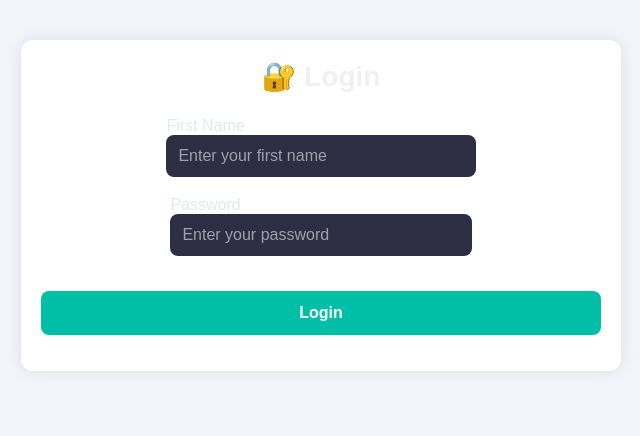
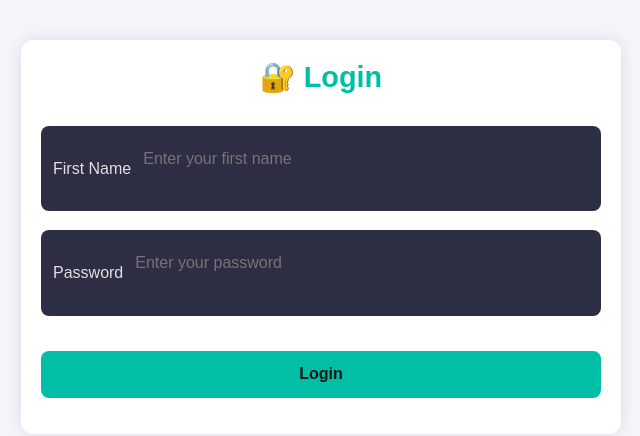
Before and after one commit to zoyajaved/btc-predict-dashboard, a React (Create React App) app: page /login in a window 1280 px wide. Shown: the top 436 px of the page, without its empty margins (319-959 px from the left). Built offline with nearby package versions, Linux system fonts and the light colour scheme; no server answers.

Commit message:
Full redesign of AuthForm.css with large inputs and icon groups

```diff
--- a/src/styles/AuthForm.css
+++ b/src/styles/AuthForm.css
@@ -1,49 +1,79 @@
+/* General Auth Form Styles */
 .auth-container {
-  max-width: 420px;        /* Increased width */
-  width: 90%;
-  margin: 80px auto;
+  width: 100%;
+  max-width: 420px;
+  margin: 5% auto;
+  background-color: #1e1e2f;
   padding: 2.5rem;
-  background-color: #1e1e2f;
-  border-radius: 15px;
-  box-shadow: 0 8px 24px rgba(0, 0, 0, 0.3);
+  border-radius: 12px;
+  box-shadow: 0 8px 20px rgba(0, 191, 166, 0.2);
+  color: #e0e0e0;
   display: flex;
   flex-direction: column;
   align-items: center;
 }
 
 .auth-container h2 {
-  color: #f0f0f0;
-  margin-bottom: 1.5rem;
-  font-size: 1.75rem;
+  margin-bottom: 2rem;
+  font-size: 1.8rem;
+  color: #00bfa6;
 }
 
-.auth-container input {
+/* Input with icon */
+.input-group {
+  display: flex;
+  align-items: center;
   width: 100%;
+  background-color: #2d2d44;
+  border-radius: 8px;
   padding: 0.75rem;
   margin-bottom: 1.2rem;
+  transition: background 0.3s ease;
+}
+
+.input-group span {
+  color: #00bfa6;
+  margin-right: 10px;
+  font-size: 1.2rem;
+}
+
+.input-group input {
+  flex: 1;
   border: none;
-  border-radius: 8px;
-  background-color: #2d2d44;
+  outline: none;
+  background: transparent;
   color: #e0e0e0;
   font-size: 1rem;
 }
 
-.auth-container input::placeholder {
-  color: #a0a0b0;
+/* Fallback input (for login.js inputs without group) */
+.auth-container input[type="text"],
+.auth-container input[type="password"],
+.auth-container input[type="email"],
+.auth-container input[type="number"] {
+  width: 100%;
+  padding: 0.75rem;
+  margin-bottom: 1.2rem;
+  background-color: #2d2d44;
+  border: none;
+  border-radius: 8px;
+  color: #e0e0e0;
+  font-size: 1rem;
 }
 
+/* Button Styling */
 .auth-container button {
   width: 100%;
-  padding: 0.8rem;
+  padding: 0.9rem;
+  font-size: 1rem;
   background-color: #00bfa6;
-  color: #ffffff;
+  color: #121212;
   border: none;
   border-radius: 8px;
-  font-size: 1rem;
   cursor: pointer;
-  transition: background-color 0.3s ease;
+  transition: background 0.3s ease;
 }
 
 .auth-container button:hover {
-  background-color: #00a894;
+  background-color: #02d2b4;
 }
```
